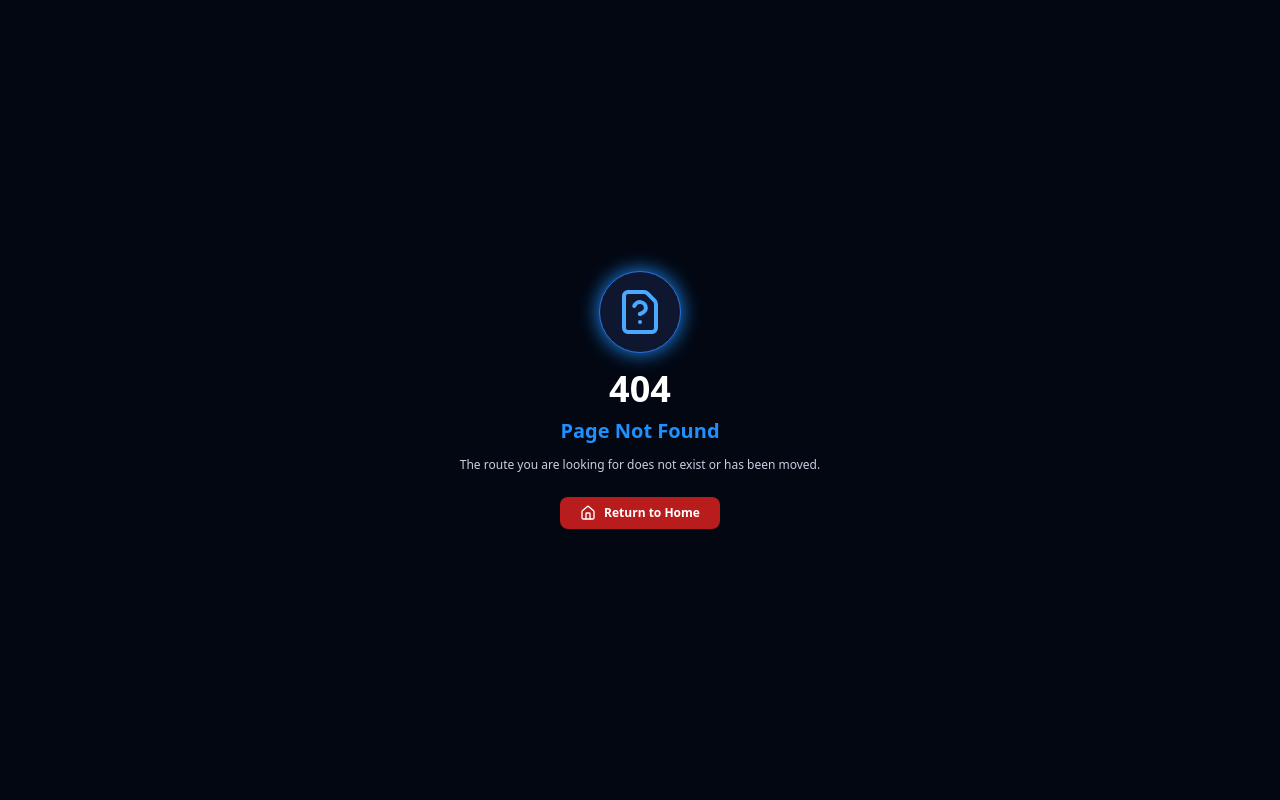
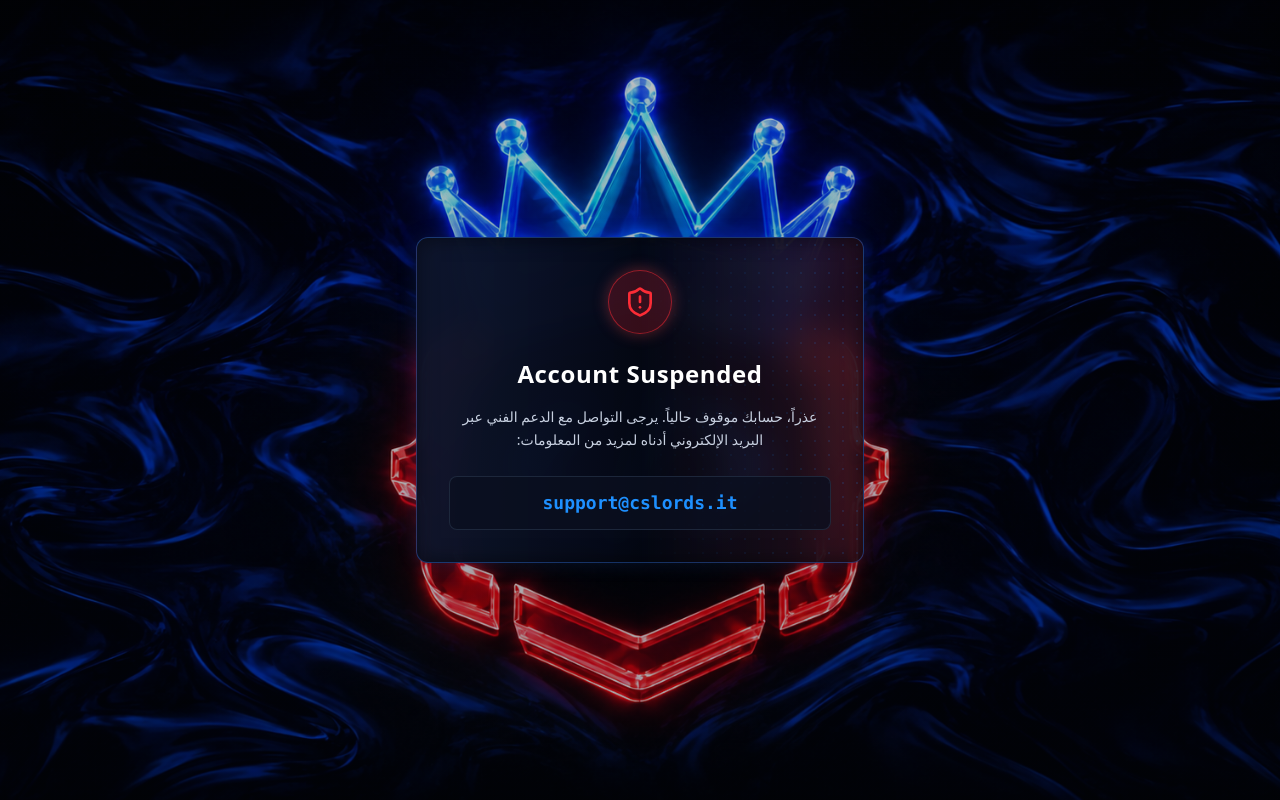
Before and after one commit to o0wzza0o/cslords.it, a Next.js app: page /suspended in a window 1280 px wide. Before the commit this address had no page. Built offline with nearby package versions, Linux system fonts and the light colour scheme.

Commit message:
feat: implement account suspension system with status check in login and application layout

```diff
--- a/app/(app)/layout.tsx
+++ b/app/(app)/layout.tsx
@@ -1,9 +1,29 @@
 'use client'
 
+import { useEffect } from 'react'
+import { useRouter, usePathname } from 'next/navigation'
+import { createClient } from '@/lib/supabase/client'
 import { Navbar } from '@/components/layout/Navbar'
 import { Footer } from '@/components/layout/Footer'
 
 export default function AppLayout({ children }: { children: React.ReactNode }) {
+  const router = useRouter()
+  const pathname = usePathname()
+  const supabase = createClient()
+
+  useEffect(() => {
+    const checkStatus = async () => {
+      const { data: { user } } = await supabase.auth.getUser()
+      if (user) {
+        const { data } = await supabase.from('profiles').select('account_status').eq('id', user.id).single()
+        if (data?.account_status === 'suspended') {
+          await supabase.auth.signOut()
+          router.push('/suspended')
+        }
+      }
+    }
+    checkStatus()
+  }, [pathname, router, supabase])
   return (
     <div className="min-h-screen flex flex-col bg-transparent">
       <Navbar />
--- a/app/(auth)/login/page.tsx
+++ b/app/(auth)/login/page.tsx
@@ -24,7 +24,7 @@ export default function LoginPage() {
     setIsLoading(true)
 
     try {
-      const { error } = await supabase.auth.signInWithPassword({
+      const { data: loginData, error } = await supabase.auth.signInWithPassword({
         email,
         password,
       })
@@ -33,6 +33,21 @@ export default function LoginPage() {
         setError(error.message)
         setIsLoading(false)
         return
+      }
+
+      if (loginData?.user) {
+        const { data: profile } = await supabase
+          .from('profiles')
+          .select('account_status')
+          .eq('id', loginData.user.id)
+          .single()
+
+        if (profile?.account_status === 'suspended') {
+          await supabase.auth.signOut()
+          setIsLoading(false)
+          router.push('/suspended')
+          return
+        }
       }
 
       router.push('/home')
--- /dev/null
+++ b/app/suspended/page.tsx
@@ -0,0 +1,24 @@
+import { ShieldAlert } from 'lucide-react'
+
+export default function SuspendedPage() {
+  return (
+    <div className="min-h-screen flex items-center justify-center p-4">
+      <div className="lms-card max-w-md w-full p-8 text-center flex flex-col items-center">
+        <div className="w-16 h-16 bg-red-500/20 rounded-full flex items-center justify-center mb-6 border border-red-500/50 shadow-[0_0_15px_rgba(229,72,72,0.4)]">
+          <ShieldAlert className="w-8 h-8 text-red-500" />
+        </div>
+        <h1 className="text-2xl font-bold text-white mb-4 tracking-wide">
+          Account Suspended
+        </h1>
+        <p className="text-sm text-[var(--text-secondary)] leading-relaxed mb-6" dir="rtl">
+          عذراً، حسابك موقوف حالياً. يرجى التواصل مع الدعم الفني عبر البريد الإلكتروني أدناه لمزيد من المعلومات:
+        </p>
+        <div className="bg-[#0a1020]/80 border border-slate-700/50 rounded-lg p-3 w-full">
+          <a href="mailto:support@cslords.it" className="text-lg font-mono font-semibold text-[var(--blue-glow)] hover:text-white transition-colors">
+            support@cslords.it
+          </a>
+        </div>
+      </div>
+    </div>
+  )
+}
--- a/middleware.ts
+++ b/middleware.ts
@@ -36,7 +36,8 @@ export async function middleware(request: NextRequest) {
     url.pathname.startsWith('/login') ||
     url.pathname.startsWith('/register') ||
     url.pathname.startsWith('/confirm') ||
-    url.pathname.startsWith('/auth/callback')
+    url.pathname.startsWith('/auth/callback') ||
+    url.pathname.startsWith('/suspended')
 
   // Protect app routes (home, courses, dashboard, grades, assignments, discussions, profile, settings, admin)
   if (!user && !isAuthRoute && url.pathname !== '/') {
--- a/types/database.types.ts
+++ b/types/database.types.ts
@@ -13,6 +13,7 @@ export type NotificationType = 'course' | 'grade' | 'assignment' | 'discussion'
 export type AnnouncementCategory = 'Urgent' | 'Update' | 'Notice' | 'Event' | 'Exam'
 export type AnnouncementPriority = 'Low' | 'Medium' | 'High'
 export type AnnouncementStatus = 'Draft' | 'Published' | 'Archived'
+export type UserAccountStatus = 'unverified' | 'verified' | 'suspended'
 
 export type Database = {
   public: {
@@ -125,6 +126,7 @@ export type Database = {
           academic_year: number | null
           department: string | null
           semester: number | null
+          account_status: UserAccountStatus | null
           created_at: string
         }
         Insert: {
@@ -139,6 +141,7 @@ export type Database = {
           academic_year?: number | null
           department?: string | null
           semester?: number | null
+          account_status?: UserAccountStatus | null
           created_at?: string
         }
         Update: {
@@ -153,6 +156,7 @@ export type Database = {
           academic_year?: number | null
           department?: string | null
           semester?: number | null
+          account_status?: UserAccountStatus | null
           created_at?: string
         }
         Relationships: [
```
